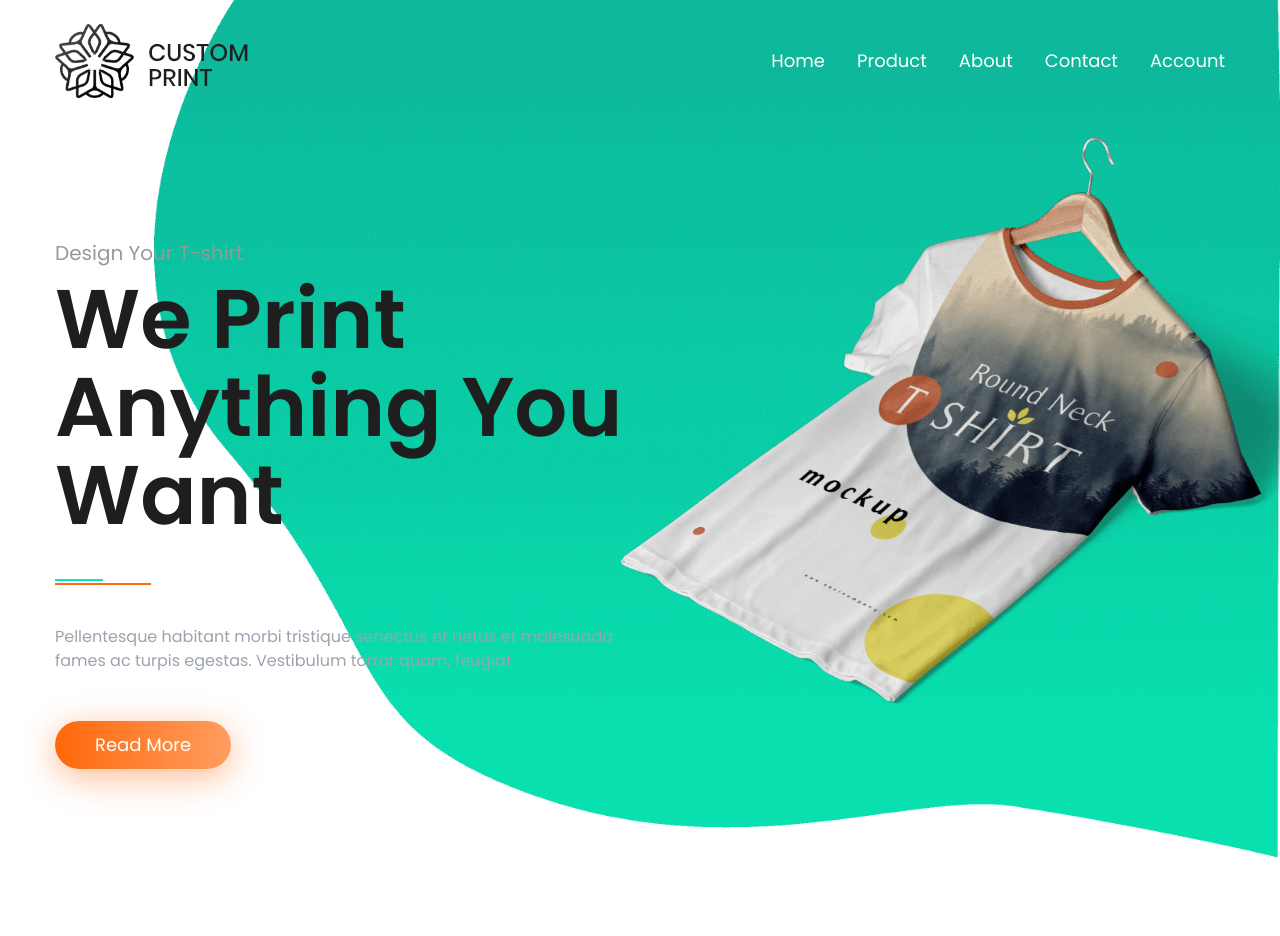
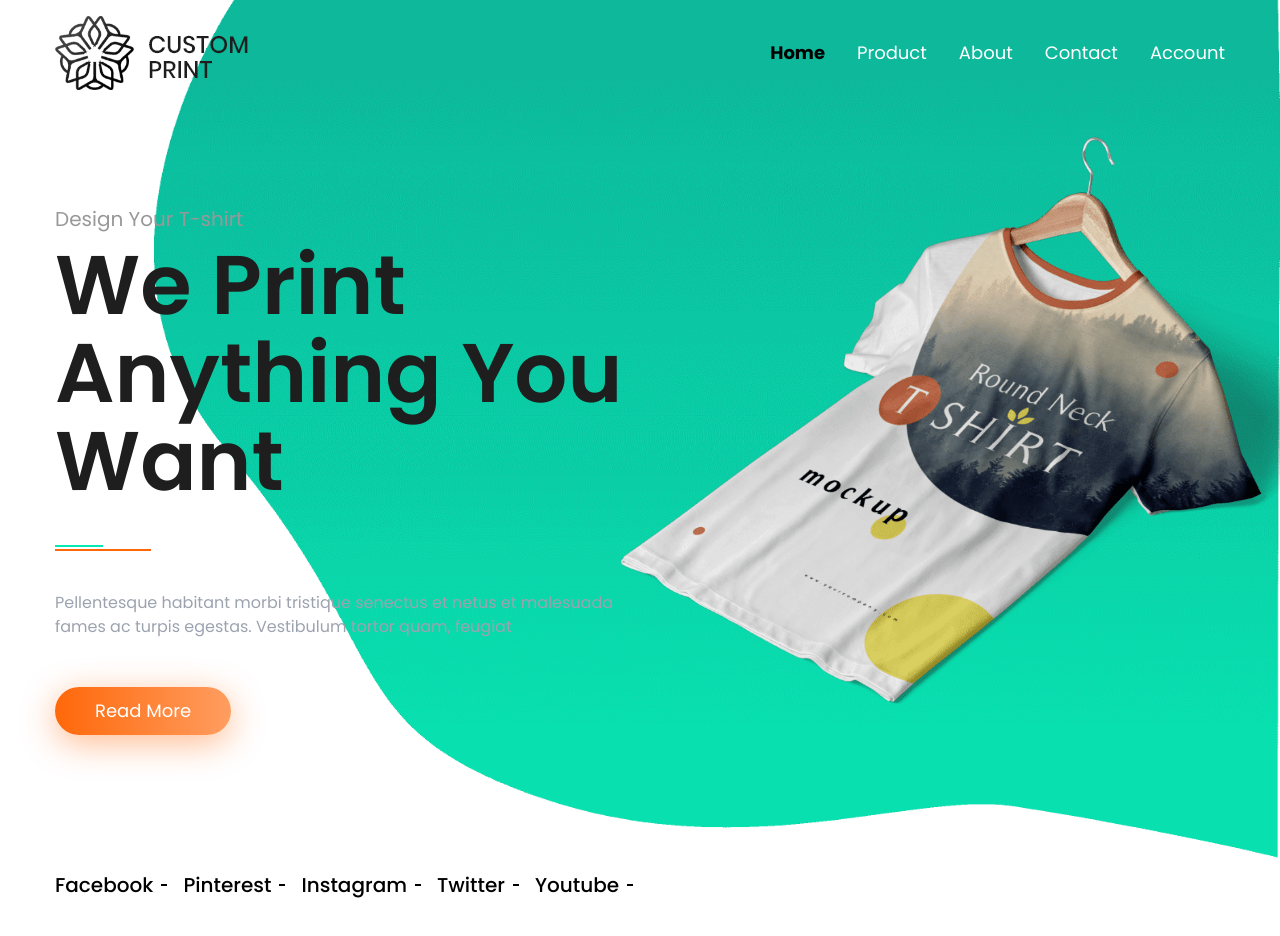
Before and after one commit to Gbemiga97/custom-print, a React (Create React App) app: page /#/ in a window 1280 px wide. Shown: the top 936 px of the page. Built offline with nearby package versions, Linux system fonts and the light colour scheme.

Commit message:
eight commit

```diff
--- a/src/components/DesktopNav.jsx
+++ b/src/components/DesktopNav.jsx
@@ -7,8 +7,10 @@ const DesktopNav = () => {
         <ul className="flex gap-x-8 text-white capitalize">
             {
                 data.links.map(({name, path}, i) => (
-                    <li key={i}>
-                        <NavLink to={path}>
+                    <li key={i} className="hover:text-black hover:font-semibold transition-all">
+                        <NavLink to={path}
+                        className={({isActive}) => isActive ? 'text-black font-bold' : ''}
+                        >
                             {name}
                         </NavLink>
                     </li>
--- /dev/null
+++ b/src/components/MobileNav.jsx
@@ -0,0 +1,30 @@
+import { IoClose } from "react-icons/io5"
+import data from "../utils/data"
+import { Link } from "react-router-dom"
+
+const MobileNav = ({showNav, setShowNav}) => {
+
+
+  return (
+        <nav >
+            <div className="text-3xl m-8"
+            onClick={() => setShowNav(false)}
+            >
+                <IoClose />
+            </div>
+            <ul className="w-full h-[70vh] flex flex-col items-center justify-center gap-y-8">
+                {
+                    data.links.map(({name, path}, i) => (
+                        <li key={i} className="capitalize text-2xl font-semibold">
+                            <Link to={path} onClick={() => setShowNav(false)}>
+                                {name}
+                            </Link>
+                        </li>
+                    ))
+                }
+            </ul>
+        </nav>
+  )
+}
+
+export default MobileNav
--- a/src/components/index.js
+++ b/src/components/index.js
@@ -1,11 +1,12 @@
 import Divider from "./Divider";
 import Button from "./Button";
 import DesktopNav from "./DesktopNav";
-
+import MobileNav from "./MobileNav";
 
 
 export {
     Divider,
     Button,
-    DesktopNav
+    DesktopNav,
+    MobileNav
 }
--- a/src/sections/Header.jsx
+++ b/src/sections/Header.jsx
@@ -1,6 +1,7 @@
 import { useEffect, useState } from "react"
-import { DesktopNav } from "../components"
+import { DesktopNav, MobileNav } from "../components"
 import { images } from "../utils"
+import { CiMenuBurger } from "react-icons/ci"
 
 
 
@@ -8,6 +9,8 @@ import { images } from "../utils"
 const Header = () => {
 
     const [header, setHeader] = useState(false)
+    const [showNav, setShowNav] = useState(false)
+
 
 
     useEffect(() => {
@@ -18,8 +21,8 @@ const Header = () => {
 
 
   return (
-    <header className={`${header ? 'bg-[#161616]' : 'bg-transparent'}
-    fixed top-0 right-0 left-0 z-50 py-6 transition-all duration-300`}>
+    <header className={`${header ? 'bg-secondary py-6 shadow-lg' : 'bg-transparent py-4'}
+    fixed top-0 right-0 left-0 z-50  transition-all duration-300`}>
         <div className="container mx-auto">
             <div className="flex justify-between items-center">
                 {/* logo */}
@@ -31,6 +34,19 @@ const Header = () => {
             <div className="hidden xl:flex">
                 <DesktopNav />
             </div>
+
+            {/* mobile nav button */}
+
+        <div className="text-white text-3xl xl:hidden"
+        onClick={() => setShowNav(true)}
+        >
+            <CiMenuBurger strokeWidth={1} />
+        </div>
+            {/* Mobile nav */}
+            <div className={`${showNav ? 'right-0' : '-right-full'}
+        w-full  fixed top-0 bottom-0 overflow-hidden  bg-white transition-all duration-300 `} >
+                <MobileNav setShowNav={setShowNav} showNav={showNav} />
+            </div>
             </div>
         </div>
     </header>
--- a/src/sections/Hero.jsx
+++ b/src/sections/Hero.jsx
@@ -1,5 +1,7 @@
+import { Link } from "react-router-dom"
 import { Button, Divider } from "../components"
 import { images } from "../utils"
+import data from "../utils/data"
 
 
 const Hero = () => {
@@ -11,7 +13,7 @@ const Hero = () => {
            {/* text & image */}
             <div className="flex flex-col-reverse justify-center md:flex-row xl:items-center md:pt-24 xl:pt-0  md:justify-between w-full h-full ">
                 {/* text */}
-                <div className=" flex flex-col items-start  gap-y-2 md:pt-8 xl:pt-0  justify-start max-w-md  xl:max-w-xl mt-24 md:mt-0">
+                <div className=" flex flex-col items-start  gap-y-2 md:pt-0 xl:pt-24  justify-start max-w-md  xl:max-w-xl mt-24 md:mt-0">
                     <p className="text-xl text-[#989898] font-normal">
                         Design Your T-shirt</p>
                     <h1 className="h1">
@@ -24,11 +26,25 @@ const Hero = () => {
                          </p>
 
                          <Button text='Read More' className='btn-secondary hover:btn-primary' />
+
+                         {/* socials */}
+                         <div className="flex gap-x-4 capitalize text-xl mt-32 font-medium">
+                          {
+                            data.socials.map(({name, link}, i) => (
+                             <div key={i} className="flex items-center justify-center gap-x-2">
+                               <Link to={link} key={i} className="hover:line-through decoration-primary  transition-all ">
+                              {name}
+                              </Link>
+                              <div className="w-1.5 h-0.5 bg-black" />
+                             </div>
+                            ))
+                          }
+                         </div>
                 </div>
 
                 {/* image */}
 
-                   <div className="absolute md:-right-[12rem] xl:-right-[15rem] top-9 xl:top-20  max-w-[43rem] xl:max-w-5xl">
+                   <div className="absolute md:-right-[12rem] xl:-right-[15rem] top-14 md:top-18 xl:top-20  max-w-[43rem] xl:max-w-5xl">
                    <img src={images.HeroShirt} alt="shirt" className="" />
                    </div>
             </div>
--- a/src/utils/data.js
+++ b/src/utils/data.js
@@ -25,9 +25,35 @@ const links = [
 ]
 
 
+const socials = [
+    {
+        name: 'facebook',
+        link: '/'
+    },
+    {
+        name: 'pinterest',
+        link: '/'
+    },
+    {
+        name: 'instagram',
+        link: '/'
+    },
+    {
+        name: 'twitter',
+        link: '/'
+    },
+    {
+        name: 'youtube',
+        link: '/'
+    },
+]
+
+
+
 
 const data = {
-    links
+    links,
+    socials
 }
 
 
```
